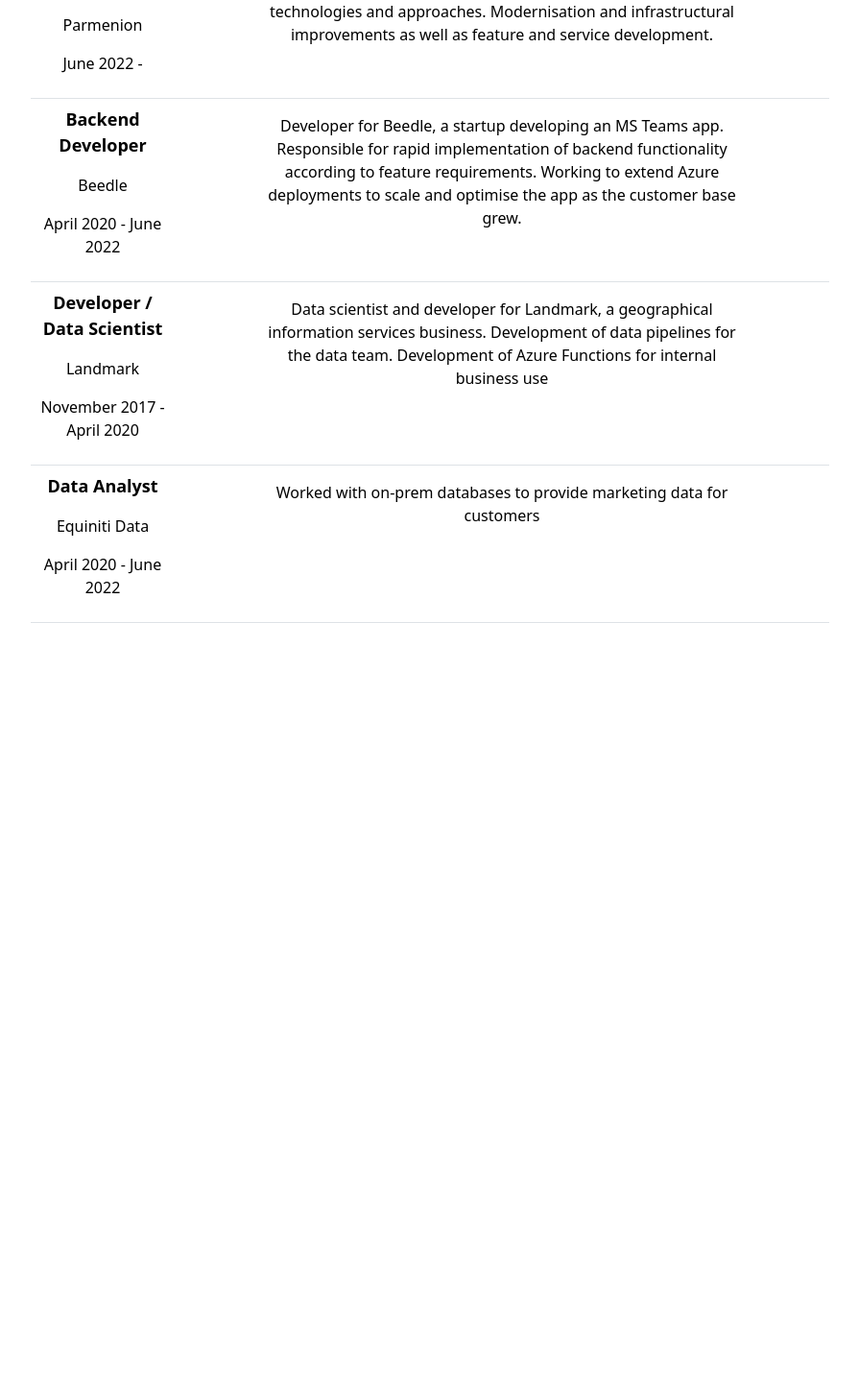
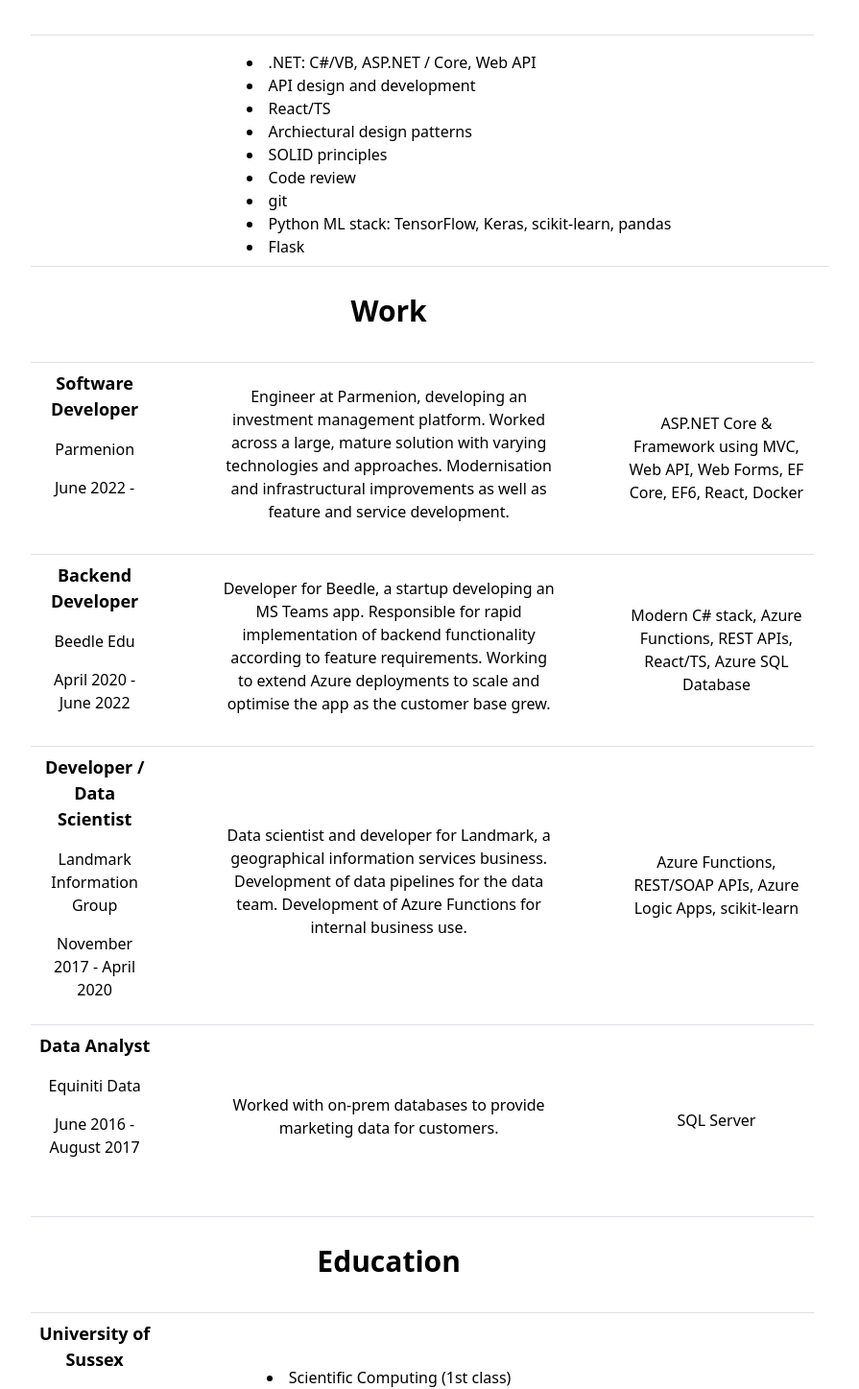
Before and after one commit to joeodams/joeodams-web, a React (Create React App) app: page /CV in a window 1280 px wide. Shown: the part 64-1511 px from the top of the page at 96% size, without its empty margins (192-1087 px from the left). Before the commit the page ends 800 px from the top, so only its background shows below. Built offline with nearby package versions, Linux system fonts and the light colour scheme.

Commit message:
Version 1

```diff
--- a/src/CV.css
+++ b/src/CV.css
@@ -14,6 +14,7 @@
   margin: auto;
   width: 75%;
   margin-top: 1vh;
+  vertical-align: middle;
 }
 
 .CV-table {
@@ -26,6 +27,7 @@
   max-width: 65%;
 }
 
-.CV-table-row {
-  min-height: 5vh;
+.CV-table-text {
+  vertical-align: middle;
+  justify-content: left;
 }
--- a/src/CV.js
+++ b/src/CV.js
@@ -1,90 +1,94 @@
 import "./CV.css";
 import Table from "react-bootstrap/Table";
+import CVRow from "./CVrow";
 
 function CV() {
   return (
     <Table hover className="CV-table">
       <thead></thead>
       <tbody>
-        <tr height="100%" className="CV-table-row">
-          <td style={{ alignItems: "right" }}>
-            <p style={{ fontSize: "18px", fontWeight: "bold" }}>
+        <CVRow isDivider={true} dividerTitle="Skills"></CVRow>
+        <tr>
           {" "}
-              Software Developer
-            </p>
-            <p>Parmenion</p>
-            <p>June 2022 - </p>
+          <td></td>
+          <td colSpan={2}>
+            <div
+              className="CV-column"
+              style={{ justifyContent: "center", textAlign: "left" }}
+            >
+              <li>.NET: C#/VB, ASP.NET / Core, Web API</li>
+              <li>API design and development</li>
+              <li>React/TS</li>
+              <li>Archiectural design patterns</li>
+              <li>SOLID principles</li>
+              <li>Code review</li>
+              <li>git</li>
+              <li>Python ML stack: TensorFlow, Keras, scikit-learn, pandas</li>
+              <li>Flask</li>
+            </div>
           </td>
-          <td>
-            <div className="CV-column">
-              <p>
-                Engineer at Parmenion, developing an investment management
+          <td></td>
+        </tr>
+        <CVRow isDivider={true} dividerTitle="Work"></CVRow>
+        <CVRow
+          jobTitle="Software Developer"
+          companyName="Parmenion"
+          tenure="June 2022 - "
+          jobDescription="Engineer at Parmenion, developing an investment management
           platform. Worked across a large, mature solution with varying
           technologies and approaches. Modernisation and infrastructural
-                improvements as well as feature and service development.
-              </p>
-            </div>
-          </td>
-        </tr>
-        <tr className="CV-table-row">
-          <td style={{ alignItems: "right" }}>
-            <p style={{ fontSize: "18px", fontWeight: "bold" }}>
-              {" "}
-              Backend Developer
-            </p>
-            <p>Beedle</p>
-            <p>April 2020 - June 2022</p>
-          </td>
-          <td>
-            <div className="CV-column">
-              <p>
-                Developer for Beedle, a startup developing an MS Teams app.
+          improvements as well as feature and service development."
+          technologies="ASP.NET Core & Framework using MVC, Web API, Web Forms, EF Core, EF6, React, Docker"
+        ></CVRow>
+        <CVRow
+          jobTitle="Backend Developer"
+          companyName="Beedle Edu"
+          tenure="April 2020 - June 2022"
+          jobDescription="Developer for Beedle, a startup developing an MS Teams app.
           Responsible for rapid implementation of backend functionality
           according to feature requirements. Working to extend Azure
           deployments to scale and optimise the app as the customer base
-                grew.{" "}
-              </p>
-            </div>
-          </td>
-        </tr>
-        <tr>
-          <td style={{ alignItems: "right" }}>
-            <p style={{ fontSize: "18px", fontWeight: "bold" }}>
-              {" "}
-              Developer / Data Scientist
-            </p>
-            <p>Landmark</p>
-            <p>November 2017 - April 2020</p>
-          </td>
-          <td>
-            <div className="CV-column">
-              <p>
-                Data scientist and developer for Landmark, a geographical
+          grew."
+          technologies="Modern C# stack, Azure Functions, REST APIs, React/TS, Azure SQL Database"
+        ></CVRow>
+        <CVRow
+          jobTitle="Developer / Data Scientist"
+          companyName="Landmark Information Group"
+          tenure="November 2017 - April 2020"
+          jobDescription="Data scientist and developer for Landmark, a geographical
           information services business. Development of data pipelines for
           the data team. Development of Azure Functions for internal
-                business use
-              </p>
-            </div>
-          </td>
-        </tr>{" "}
-        <tr>
-          <td style={{ alignItems: "right" }}>
-            <p style={{ fontSize: "18px", fontWeight: "bold" }}>
-              {" "}
-              Data Analyst
-            </p>
-            <p>Equiniti Data</p>
-            <p>April 2020 - June 2022</p>
-          </td>
-          <td>
-            <div className="CV-column">
-              <p>
-                Worked with on-prem databases to provide marketing data for
-                customers
-              </p>
-            </div>
-          </td>
-        </tr>
+          business use."
+          technologies="Azure Functions, REST/SOAP APIs, Azure Logic Apps, scikit-learn"
+        ></CVRow>
+        <CVRow
+          jobTitle="Data Analyst"
+          companyName="Equiniti Data"
+          tenure="June 2016 - August 2017"
+          jobDescription="Worked with on-prem databases to provide marketing data for
+          customers."
+          technologies="SQL Server"
+        ></CVRow>
+        <CVRow isDivider={true} dividerTitle="Education"></CVRow>
+        <CVRow
+          jobTitle="University of Sussex"
+          companyName="BSc (Hons.) Physics"
+          tenure="September 2012 - June 2015"
+          jobDescription={[
+            <li>Scientific Computing (1st class)</li>,
+            <li>Mathematical Methods</li>,
+            <li>
+              Final year research project: ‘A Natural Galaxy Classification
+              Scheme’ (68% final grade)
+            </li>,
+          ]}
+        ></CVRow>
+        <CVRow
+          jobTitle="Exeter College"
+          companyName="A-levels"
+          tenure="September 2010 - June 2012"
+          jobDescription={[<li>Maths</li>, <li>Physics</li>, <li>History</li>]}
+        ></CVRow>
       </tbody>
     </Table>
   );
--- /dev/null
+++ b/src/CVrow.js
@@ -0,0 +1,27 @@
+function CVRow(props) {
+  return (
+    <tr height={props.isDivider ? "100rem" : "200rem"}>
+      <td style={{ alignItems: "right" }}>
+        <p style={{ fontSize: "18px", fontWeight: "bold" }}>
+          {" "}
+          {props.jobTitle}
+        </p>
+        <p>{props.companyName}</p>
+        <p>{props.tenure}</p>
+      </td>
+      <td className="CV-table-text">
+        <div
+          className="CV-column"
+          style={
+            props.isDivider ? { fontWeight: "bold", fontSize: "30px" } : {}
+          }
+        >
+          <p>{props.isDivider ? props.dividerTitle : props.jobDescription} </p>
+        </div>
+      </td>
+      <td className="CV-table-text">{props.technologies}</td>
+    </tr>
+  );
+}
+
+export default CVRow;
--- a/src/Home.css
+++ b/src/Home.css
@@ -31,7 +31,7 @@
 
 .Home-link {
   margin-left: 2rem !important;
-  font-size: 16px;
+  font-size: 25px !important;
 }
 
 .Home-break {
```
Lines whose indentation alone changed are shown as unchanged.
